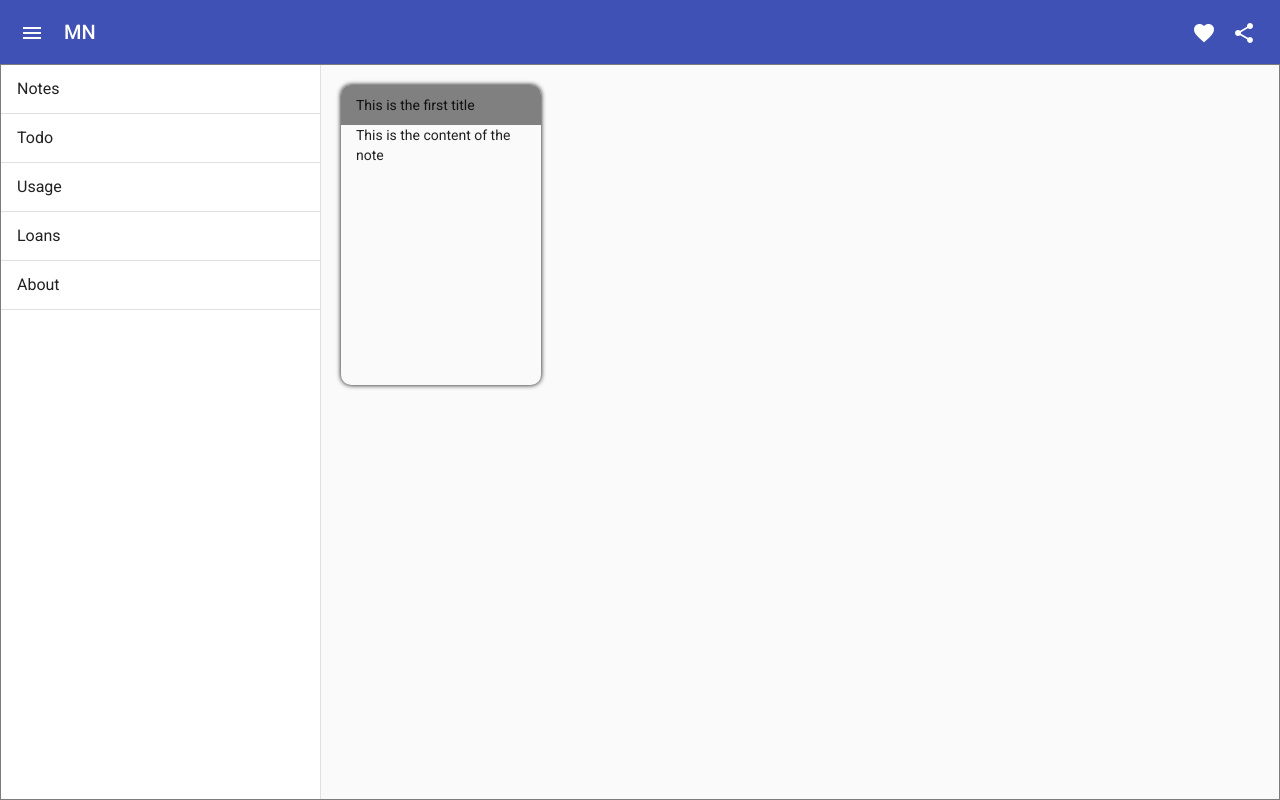
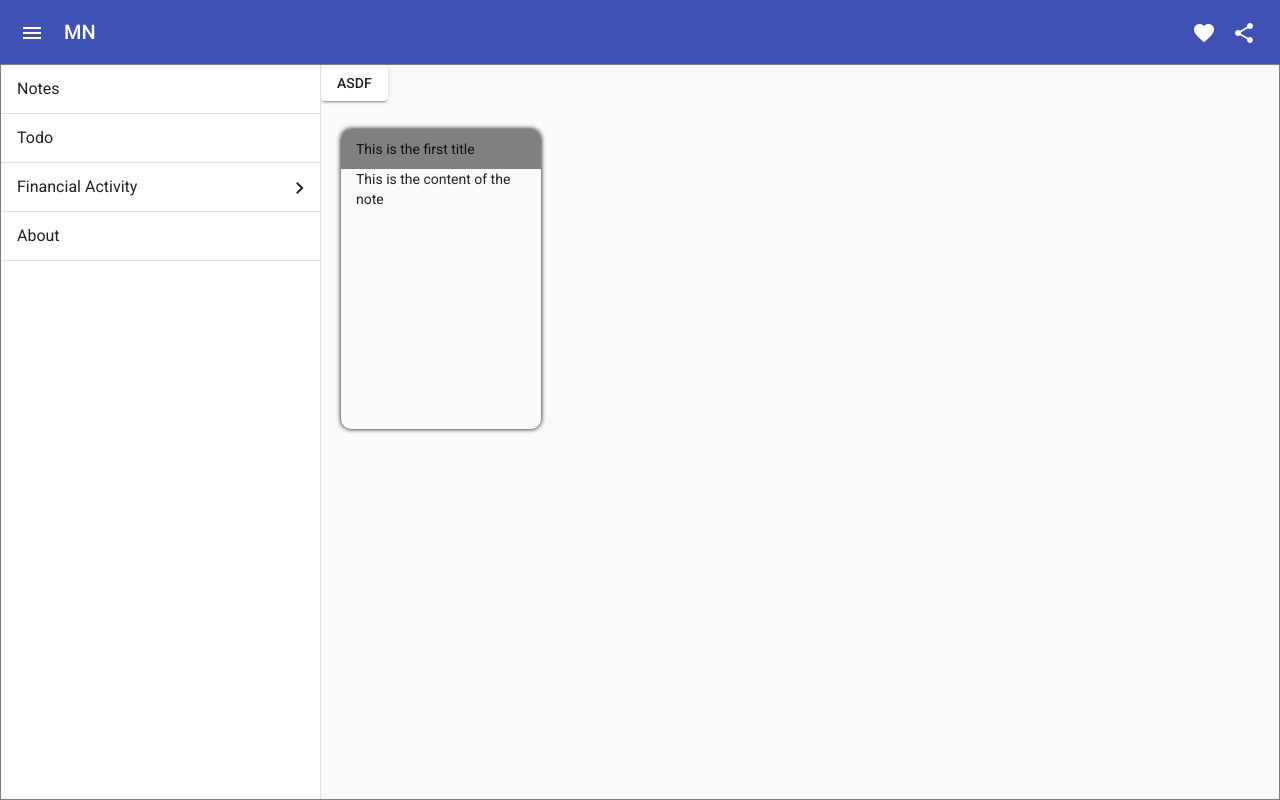
Before and after one commit to Dawit-Aseged/MAD-Notes, an Angular app: page / in a window 1280 px wide. Both pictures are taken after a click on the button "menu". Built offline with nearby package versions, Linux system fonts and the light colour scheme.

Commit message:
Fixed the sidenav UI - Tree added
The UI of the sidenav now has proper transition and colors. Moreover the Financial Section has a tree

```diff
--- a/src/app/app.module.ts
+++ b/src/app/app.module.ts
@@ -10,6 +10,7 @@ import { MatButtonModule } from '@angular/material/button';
 import { MatSidenavModule } from '@angular/material/sidenav';
 import { MatListModule } from '@angular/material/list';
 import { MatTreeModule } from '@angular/material/tree';
+import { MatExpansionModule } from '@angular/material/expansion'
 
 import { AppRoutingModule } from './app-routing.module';
 import { AppComponent } from './app.component';
@@ -36,7 +37,8 @@ import { NotesComponent } from './notes/notes.component';
     MatIconModule,
     MatSidenavModule,
     MatListModule,
-    MatTreeModule
+    MatTreeModule,
+    MatExpansionModule
   ],
   providers: [CommunicationService],
   bootstrap: [AppComponent]
--- a/src/app/sidenav/sidenav.component.css
+++ b/src/app/sidenav/sidenav.component.css
@@ -28,3 +28,53 @@
 .handheld {
   top: 56px;
 }
+
+.tree-invisible {
+  height: 0;
+  opacity: 0;
+  display: none;
+}
+
+.tree {
+  margin-top: 0;
+  margin-bottom: 0;
+  list-style-type: none;
+}
+
+.navButton {
+  transition: 0.3s;
+}
+
+.navButton:focus {
+  background-color: transparent;
+}
+
+.navIcon:focus {
+  background-color: transparent;
+}
+
+.navIcon {
+  background-color: transparent;
+}
+
+.navIcon:hover {
+  background-color: transparent;
+}
+
+.navIcon:active {
+  background-color: transparent;
+}
+.navButton:hover {
+  background-color: rgb(150, 150, 150);
+}
+.navButton:active {
+  background-color: rgb(199, 199, 199);
+}
+
+.childNode {
+  width: 100%;
+}
+
+.childNode .childNodeElement {
+  margin-left: 16px;
+}
--- a/src/app/sidenav/sidenav.component.html
+++ b/src/app/sidenav/sidenav.component.html
@@ -6,18 +6,55 @@
 >
   <mat-drawer #drawer class="sidenav" [mode]="((isHandset | async)!.matches)? 'over' : 'side'" opened = {{commService.expanded}} (closed) = "sidenavClosed">
       <mat-nav-list class="navlist">
-        <a mat-list-item href="#">Notes</a>
+        <a disableRipple mat-list-item href="#" class="navButton">Notes</a>
         <mat-divider></mat-divider>
-        <a mat-list-item href="#">Todo</a>
+        <a disableRipple mat-list-item href="#" class="navButton">Todo</a>
         <mat-divider></mat-divider>
-        <a mat-list-item href="#">Usage</a>
+        <mat-tree [dataSource]="dataSource" [treeControl]="treeControl" class="tree" #tree>
+          <!-- This is the tree node template for leaf nodes -->
+          <mat-tree-node *matTreeNodeDef="let node" matTreeNodeToggle>
+
+              <!-- use a disabled button to provide padding for tree leaf -->
+              <!-- <button mat-icon-button disabled></button> -->
+              <div class="childNode navButton">
+                <a mat-list-item href="#" class="childNodeElement navButton" disableRipple>{{node.name}}</a> <!--Child Node-->
+              </div>
+              <mat-divider></mat-divider>
+
+          </mat-tree-node>
+          <!-- This is the tree node template for expandable nodes -->
+          <mat-nested-tree-node *matTreeNodeDef="let node; when: hasChild" >
+            <li>
+              <div class="mat-tree-node navButton">
+                <a disableRipple
+                mat-list-item href="#"
+                (click)="treeControl.toggle(node)"
+                class="navIcon">{{node.name}}</a> <!--Parent Node-->
+                <button mat-icon-button matTreeNodeToggle
+                [attr.aria-label]="'Toggle ' + node.name" class="navIcon" disableRipple>
+                  <mat-icon class="mat-icon-rtl-mirror" class="navIcon">
+                    {{treeControl.isExpanded(node) ? 'expand_more' : 'chevron_right'}}
+                  </mat-icon>
+                </button>
+              </div>
+              <div [class.tree-invisible]="!treeControl.isExpanded(node)">
+                <ng-container matTreeNodeOutlet></ng-container>
+              </div>
+            </li>
+          </mat-nested-tree-node>
+        </mat-tree>
         <mat-divider></mat-divider>
-        <a mat-list-item href="#">Loans</a>
-        <mat-divider></mat-divider>
-        <a mat-list-item href="#">About</a>
+
+        <a disableRipple mat-list-item href="#" class="navButton">About</a>
         <mat-divider></mat-divider>
 
       </mat-nav-list>
   </mat-drawer>
+  <button mat-raised-button (click)="toggleFinance"> ASDF</button>
+  <mat-nav-list>
+
+
+
+</mat-nav-list>
   <ng-content></ng-content>
 </mat-drawer-container>
--- a/src/app/sidenav/sidenav.component.ts
+++ b/src/app/sidenav/sidenav.component.ts
@@ -1,8 +1,16 @@
 import { CommunicationService } from './../service/communication.service';
 import { Component, OnInit, Input, ViewChild, ElementRef, AfterViewInit, OnChanges } from '@angular/core';
 import { BreakpointObserver, Breakpoints, BreakpointState } from '@angular/cdk/layout'
+import {NestedTreeControl} from '@angular/cdk/tree';
+import {MatTreeNestedDataSource} from '@angular/material/tree';
 import { MatDrawer } from '@angular/material/sidenav';
 import { Observable } from 'rxjs';
+
+
+interface TreeNode {
+  name: string;
+  children?: TreeNode[];
+}
 
 @Component({
   selector: 'app-sidenav',
@@ -15,15 +23,24 @@ export class SidenavComponent implements OnInit, AfterViewInit, OnChanges {
   // @Input() showSidenav: boolean = false ;
   // showFiller = false;
   isHandset: Observable<BreakpointState> = this.breakpointObserver.observe(Breakpoints.Handset);
+  isHidden = true;
+
+  treeControl = new NestedTreeControl<TreeNode>(node => node.children);
+  dataSource = new MatTreeNestedDataSource<TreeNode>();
+
+  hasChild = (_: number, node: TreeNode) => !!node.children && node.children.length > 0;
   constructor(public commService: CommunicationService, private breakpointObserver: BreakpointObserver) {
-
+    this.dataSource.data = TREE_DATA;
   }
 
   sidenavClosed() {
-    console.log("Close")
     this.commService.expanded = false;
   }
 
+  toggleFinance() {
+    this.isHidden = !this.isHidden;
+    console.log(this.isHidden)
+  }
 
   ngOnChanges(): void {
 
@@ -39,3 +56,13 @@ export class SidenavComponent implements OnInit, AfterViewInit, OnChanges {
   }
 
 }
+
+const TREE_DATA = [
+  {
+    name: "Financial Activity",
+    children: [
+      {name: "Usage"},
+      {name: "Loans"}
+    ]
+  }
+]
```
